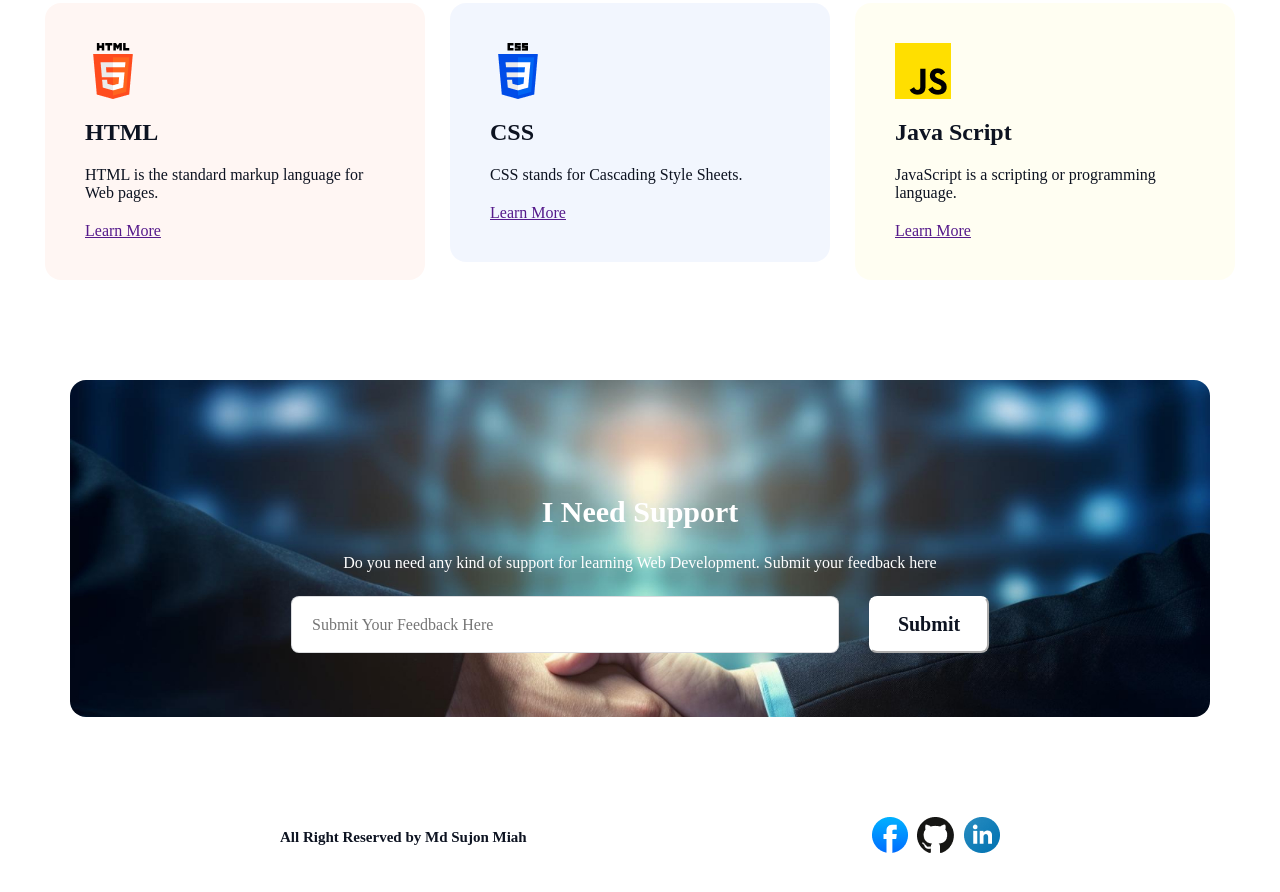
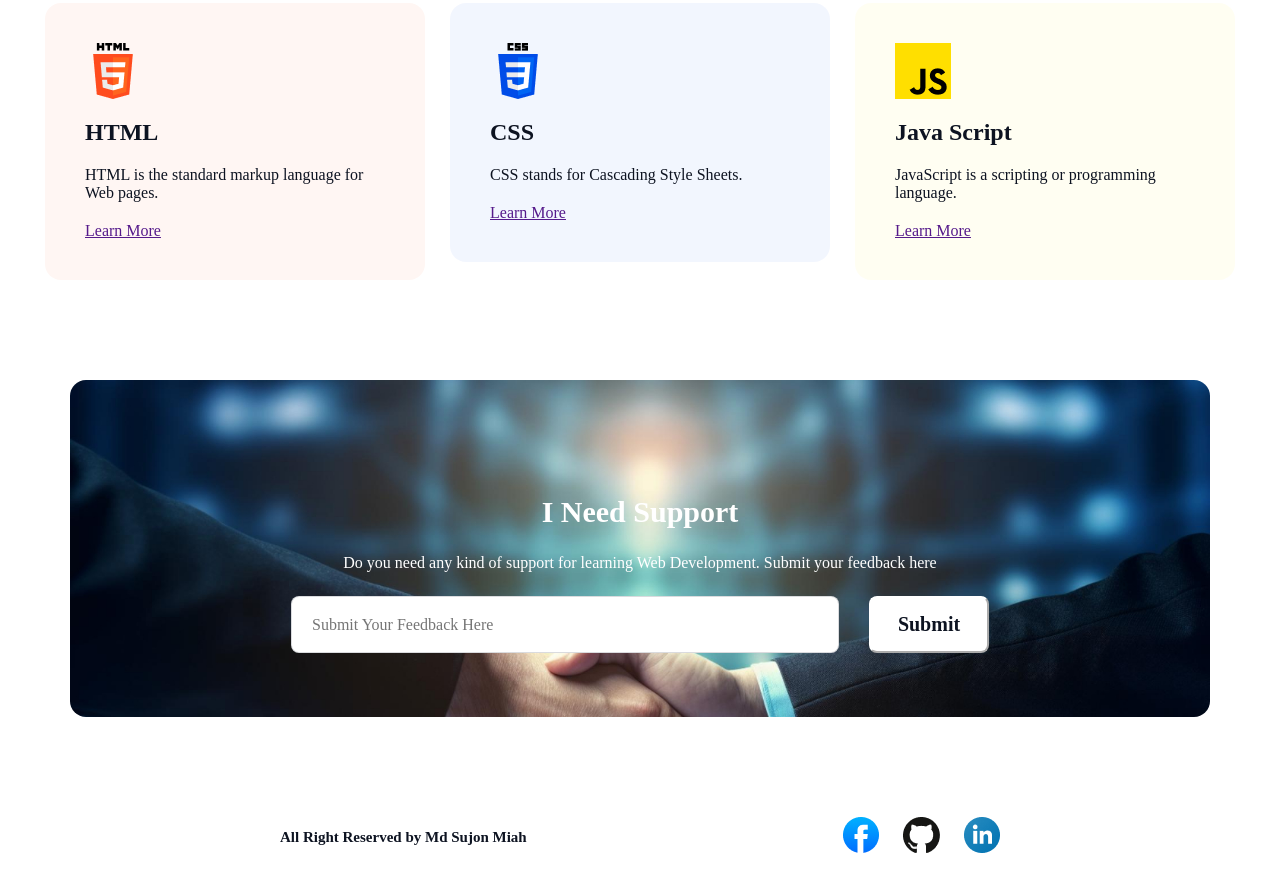
Before and after one commit to designer-sujon/portflio-assignment1, a plain HTML site: page index.html in a window 1280 px wide. Shown: the part 3214-4106 px from the top of the page. Drawn offline with Linux system fonts and the light colour scheme; a web font is replaced by a local one.

Commit message:
footer section correction

```diff
--- a/index.html
+++ b/index.html
@@ -130,7 +130,7 @@
         <div>
             <p class="sujon">All Right Reserved by Md Sujon Miah</p>
         </div>
-        <div>
+        <div class="social-icon">
             <a href="https://www.facebook.com/"><img src="assets/facebook.png" alt=""></a>
             <a href="https://github.com/designer-sujon/portflio-assignment1"><img src="assets/github.png" alt=""></a>
             <a href="https://bd.linkedin.com/"><img src="assets/linkedin-icon 1.png" alt=""></a>
--- a/styles/portfolio.css
+++ b/styles/portfolio.css
@@ -426,3 +426,10 @@ footer{
     margin-top: 100px;
     margin-bottom: 50px;
 }
+.social-icon{
+    display: flex;
+    flex-direction: row;
+    justify-content: center;
+    align-items: center;
+    gap: 24px;
+}
```
